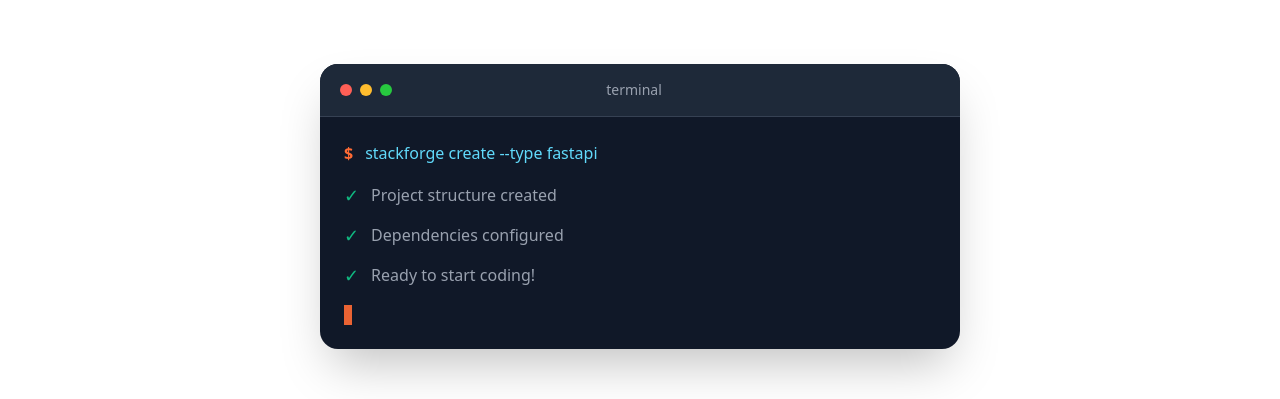
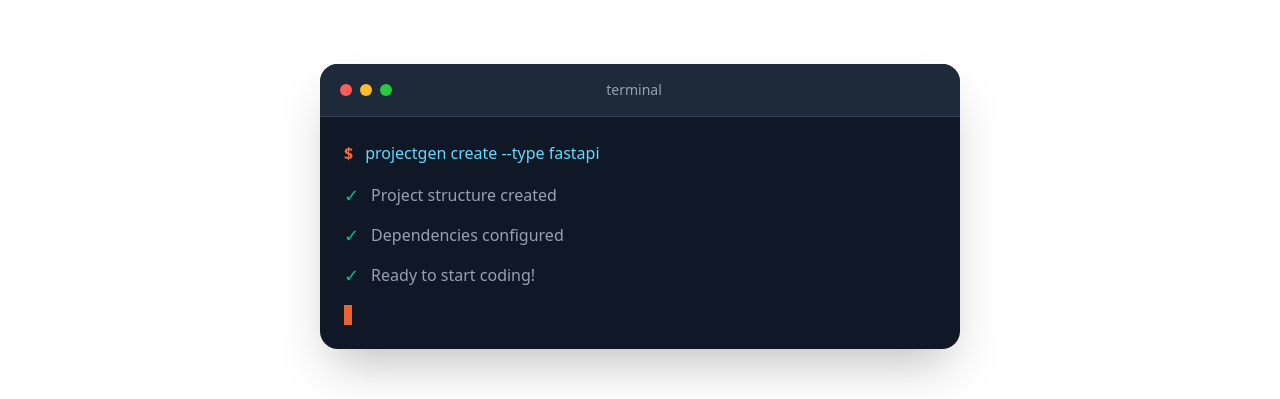
Before and after one commit to rogerjeasy/stackforge-client, a Next.js app: page / in a window 1280 px wide. Shown: the part 905-1304 px from the top of the page. Built offline with nearby package versions, Linux system fonts and the light colour scheme.

Commit message:
update the hero section

```diff
--- a/package.json
+++ b/package.json
@@ -32,6 +32,7 @@
     "react": "19.2.1",
     "react-dom": "19.2.1",
     "react-hook-form": "^7.68.0",
+    "react-intersection-observer": "^10.0.0",
     "sonner": "^2.0.7",
     "tailwind-merge": "^3.4.0",
     "tailwindcss-animate": "^1.0.7",
--- a/src/components/homepage/HeroSection.tsx
+++ b/src/components/homepage/HeroSection.tsx
@@ -4,14 +4,13 @@
 import { Zap, Play } from "lucide-react";
 import { Button } from "@/components/ui/button";
 import { Badge } from "@/components/ui/badge";
+import StatsSection from "@/components/homepage/StatsSection";
+import TerminalAnimation from "@/components/homepage/TerminalAnimation";
 
 export default function HeroSection() {
-  const stats = [
-    { number: "50K+", label: "Projects Generated" },
-    { number: "99.9%", label: "Success Rate" },
-    { number: "< 30s", label: "Generation Time" },
-    { number: "24/7", label: "Support Available" },
-  ];
+  const handleWatchDemo = () => {
+    alert("Demo video coming soon! For now, explore our generators below.");
+  };
 
   return (
     <section className="relative py-16 sm:py-20 lg:py-24">
@@ -21,7 +20,7 @@
           {/* Trust Badge */}
           <Badge
             variant="outline"
-            className="inline-flex items-center gap-2 px-4 sm:px-5 py-2 sm:py-2.5 bg-gradient-to-r from-[#FF6B35]/10 to-[#F7931E]/10 border-[#FF6B35]/20 rounded-full text-[13px] sm:text-sm font-medium text-[#E8740F] mb-6 sm:mb-8 hover:bg-[#FF6B35]/15 transition-all duration-300"
+            className="inline-flex items-center gap-2 px-4 sm:px-5 py-2 sm:py-2.5 bg-gradient-to-r from-[#FF6B35]/10 to-[#F7931E]/10 border-[#FF6B35]/20 rounded-full text-[13px] sm:text-sm font-medium text-[#E8740F] mb-6 sm:mb-8 hover:bg-[#FF6B35]/15 transition-all duration-300 cursor-default"
           >
             <span className="w-2 h-2 bg-[#FF6B35] rounded-full animate-pulse" />
             Trusted by 50,000+ Developers Worldwide
@@ -59,7 +58,7 @@
             <Button
               variant="outline"
               size="lg"
-              onClick={() => alert("Demo video coming soon!")}
+              onClick={handleWatchDemo}
               className="w-full sm:w-auto flex items-center justify-center gap-3 px-6 sm:px-9 py-5 sm:py-6 bg-white hover:bg-gray-50 border-2 border-gray-300 hover:border-gray-400 text-gray-700 text-base sm:text-lg font-semibold rounded-xl hover:-translate-y-1 transition-all duration-200 min-h-[56px] sm:min-h-[60px]"
             >
               <Play className="w-5 h-5 sm:w-6 sm:h-6 fill-current" />
@@ -67,82 +66,13 @@
             </Button>
           </div>
 
-          {/* Stats */}
-          <div className="grid grid-cols-2 md:grid-cols-4 gap-6 sm:gap-8 md:gap-12 max-w-4xl mx-auto mb-12 sm:mb-16 px-4">
-            {stats.map((stat, index) => (
-              <div
-                key={index}
-                className="text-center animate-fadeInUp"
-                style={{ animationDelay: `${index * 100}ms` }}
-              >
-                <div className="text-3xl sm:text-4xl md:text-5xl font-bold bg-gradient-to-r from-[#FF6B35] to-[#F7931E] bg-clip-text text-transparent mb-2 leading-none">
-                  {stat.number}
-                </div>
-                <div className="text-xs sm:text-sm md:text-base text-gray-600 font-medium">
-                  {stat.label}
-                </div>
-              </div>
-            ))}
+          {/* Stats Section Component */}
+          <div className="mb-12 sm:mb-16">
+            <StatsSection />
           </div>
 
-          {/* Terminal Window */}
-          <div
-            className="max-w-2xl mx-auto animate-fadeInUp px-4"
-            style={{ animationDelay: "300ms" }}
-          >
-            <div className="bg-gray-900 rounded-xl sm:rounded-2xl overflow-hidden shadow-2xl">
-              {/* Window Header */}
-              <div className="flex items-center justify-between px-4 sm:px-5 py-3 sm:py-4 bg-gray-800 border-b border-gray-700">
-                <div className="flex items-center gap-2">
-                  <span className="w-3 h-3 bg-[#FF5F56] rounded-full" />
-                  <span className="w-3 h-3 bg-[#FFBD2E] rounded-full" />
-                  <span className="w-3 h-3 bg-[#27C93F] rounded-full" />
-                </div>
-                <span className="text-xs sm:text-sm text-gray-400 font-mono">
-                  terminal
-                </span>
-                <div className="w-16" /> {/* Spacer for centering */}
-              </div>
-
-              {/* Terminal Content */}
-              <div className="p-4 sm:p-6 font-mono text-xs sm:text-sm">
-                {/* Command Line */}
-                <div className="flex items-center gap-2 sm:gap-3 mb-3 sm:mb-4">
-                  <span className="text-[#FF6B35] font-semibold text-sm sm:text-base">
-                    $
-                  </span>
-                  <span className="text-[#61DAFB] text-sm sm:text-base">
-                    stackforge create --type fastapi
-                  </span>
-                </div>
-
-                {/* Output Lines */}
-                <div className="space-y-2 sm:space-y-3">
-                  <div className="flex items-center gap-2 sm:gap-3 text-gray-400 animate-fadeInUp">
-                    <span className="text-[#10B981] text-base sm:text-lg">✓</span>
-                    <span className="text-sm sm:text-base">Project structure created</span>
-                  </div>
-                  <div
-                    className="flex items-center gap-2 sm:gap-3 text-gray-400 animate-fadeInUp"
-                    style={{ animationDelay: "200ms" }}
-                  >
-                    <span className="text-[#10B981] text-base sm:text-lg">✓</span>
-                    <span className="text-sm sm:text-base">Dependencies configured</span>
-                  </div>
-                  <div
-                    className="flex items-center gap-2 sm:gap-3 text-gray-400 animate-fadeInUp"
-                    style={{ animationDelay: "400ms" }}
-                  >
-                    <span className="text-[#10B981] text-base sm:text-lg">✓</span>
-                    <span className="text-sm sm:text-base">Ready to start coding!</span>
-                  </div>
-                  <div className="flex items-center gap-2 sm:gap-3 mt-4">
-                    <span className="w-2 h-4 sm:h-5 bg-[#FF6B35] animate-pulse" />
-                  </div>
-                </div>
-              </div>
-            </div>
-          </div>
+          {/* Terminal Animation Component */}
+          <TerminalAnimation />
         </div>
       </div>
     </section>
--- a/src/components/homepage/StatsSection.tsx
+++ b/src/components/homepage/StatsSection.tsx
@@ -0,0 +1,38 @@
+"use client";
+
+interface Stat {
+  number: string;
+  label: string;
+}
+
+interface StatsSectionProps {
+  stats?: Stat[];
+}
+
+const defaultStats: Stat[] = [
+  { number: "50K+", label: "Projects Generated" },
+  { number: "99.9%", label: "Success Rate" },
+  { number: "< 30s", label: "Generation Time" },
+  { number: "24/7", label: "Support Available" },
+];
+
+export default function StatsSection({ stats = defaultStats }: StatsSectionProps) {
+  return (
+    <div className="grid grid-cols-2 md:grid-cols-4 gap-6 sm:gap-8 md:gap-12 max-w-4xl mx-auto px-4">
+      {stats.map((stat, index) => (
+        <div
+          key={index}
+          className="text-center animate-fadeInUp"
+          style={{ animationDelay: `${index * 100}ms` }}
+        >
+          <div className="text-3xl sm:text-4xl md:text-5xl font-bold bg-gradient-to-r from-[#FF6B35] to-[#F7931E] bg-clip-text text-transparent mb-2 leading-none">
+            {stat.number}
+          </div>
+          <div className="text-xs sm:text-sm md:text-base text-gray-600 font-medium">
+            {stat.label}
+          </div>
+        </div>
+      ))}
+    </div>
+  );
+}
--- a/src/components/homepage/TerminalAnimation.tsx
+++ b/src/components/homepage/TerminalAnimation.tsx
@@ -0,0 +1,90 @@
+"use client";
+
+import { useEffect, useState } from "react";
+
+interface TerminalLine {
+  type: "command" | "output";
+  icon?: string;
+  text: string;
+  delay?: number;
+}
+
+interface TerminalAnimationProps {
+  command?: string;
+  outputLines?: Array<{ icon: string; text: string }>;
+}
+
+const defaultOutputLines = [
+  { icon: "✓", text: "Project structure created" },
+  { icon: "✓", text: "Dependencies configured" },
+  { icon: "✓", text: "Ready to start coding!" },
+];
+
+export default function TerminalAnimation({
+  command = "projectgen create --type fastapi",
+  outputLines = defaultOutputLines,
+}: TerminalAnimationProps) {
+  const [visibleLines, setVisibleLines] = useState<number[]>([]);
+
+  useEffect(() => {
+    // Show output lines with staggered animation
+    outputLines.forEach((_, index) => {
+      setTimeout(() => {
+        setVisibleLines((prev) => [...prev, index]);
+      }, index * 200);
+    });
+  }, [outputLines]);
+
+  return (
+    <div className="max-w-2xl mx-auto animate-fadeInUp px-4" style={{ animationDelay: "300ms" }}>
+      <div className="bg-gray-900 rounded-xl sm:rounded-2xl overflow-hidden shadow-2xl">
+        {/* Window Header */}
+        <div className="flex items-center justify-between px-4 sm:px-5 py-3 sm:py-4 bg-gray-800 border-b border-gray-700">
+          {/* macOS Dots */}
+          <div className="flex items-center gap-2">
+            <span className="w-3 h-3 bg-[#FF5F56] rounded-full" />
+            <span className="w-3 h-3 bg-[#FFBD2E] rounded-full" />
+            <span className="w-3 h-3 bg-[#27C93F] rounded-full" />
+          </div>
+
+          {/* Title */}
+          <span className="text-xs sm:text-sm text-gray-400 font-mono">terminal</span>
+
+          {/* Spacer for centering */}
+          <div className="w-16" />
+        </div>
+
+        {/* Terminal Content */}
+        <div className="p-4 sm:p-6 font-mono text-xs sm:text-sm">
+          {/* Command Line */}
+          <div className="flex items-center gap-2 sm:gap-3 mb-3 sm:mb-4">
+            <span className="text-[#FF6B35] font-semibold text-sm sm:text-base">$</span>
+            <span className="text-[#61DAFB] text-sm sm:text-base">{command}</span>
+          </div>
+
+          {/* Output Lines */}
+          <div className="space-y-2 sm:space-y-3">
+            {outputLines.map((line, index) => (
+              <div
+                key={index}
+                className={`flex items-center gap-2 sm:gap-3 text-gray-400 transition-all duration-300 ${
+                  visibleLines.includes(index)
+                    ? "opacity-100 translate-y-0"
+                    : "opacity-0 translate-y-2"
+                }`}
+              >
+                <span className="text-[#10B981] text-base sm:text-lg">{line.icon}</span>
+                <span className="text-sm sm:text-base">{line.text}</span>
+              </div>
+            ))}
+
+            {/* Blinking Cursor */}
+            <div className="flex items-center gap-2 sm:gap-3 mt-4">
+              <span className="w-2 h-4 sm:h-5 bg-[#FF6B35] animate-pulse" />
+            </div>
+          </div>
+        </div>
+      </div>
+    </div>
+  );
+}
```
Also changed, not shown: 1 other file (tests, documents, lock files or other folders).
